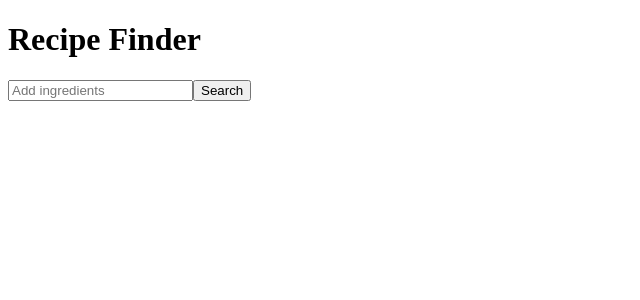
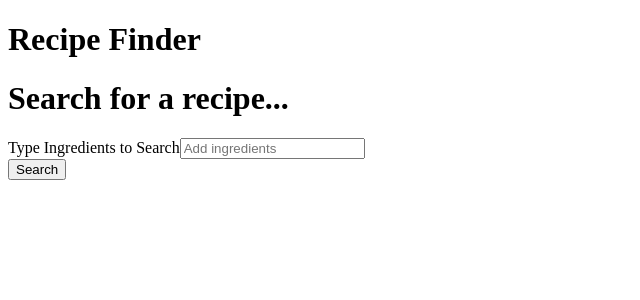
Before and after one commit to Meera-create/recipe-app, a React (Create React App) app: page / in a window 1280 px wide. Shown: the top 300 px of the page, without its empty margins (0-640 px from the left). Built offline with nearby package versions, Linux system fonts and the light colour scheme.

Commit message:
recipe form

```diff
--- a/src/components/RecipeFinder/RecipeFinderForm.js
+++ b/src/components/RecipeFinder/RecipeFinderForm.js
@@ -3,7 +3,7 @@ import axios from 'axios';
 import apiConfig from '../../config/apiConfig';
 
 function RecipeFinderForm() {
-  const [ingredients, setIngredients] = useState('');
+  const [ingredients, setIngredients] = useState([]);
 
   const handleIngredientChange = (e) => {
     setIngredients(e.target.value);
@@ -23,15 +23,22 @@ function RecipeFinderForm() {
   }
 
   return (
+
+    <div className="form">
+      <h1>Search for a recipe...</h1>
     <form onSubmit={handleSubmit}>
+      <div className="search-box">
+      <label>Type Ingredients to Search</label>
       <input
         type="text"
         placeholder="Add ingredients"
         value={ingredients}
         onChange={handleIngredientChange}
-      />
+        />
+        </div>
       <button type="submit">Search</button>
-    </form>
+      </form>
+      </div>
   );
 }
 
```
